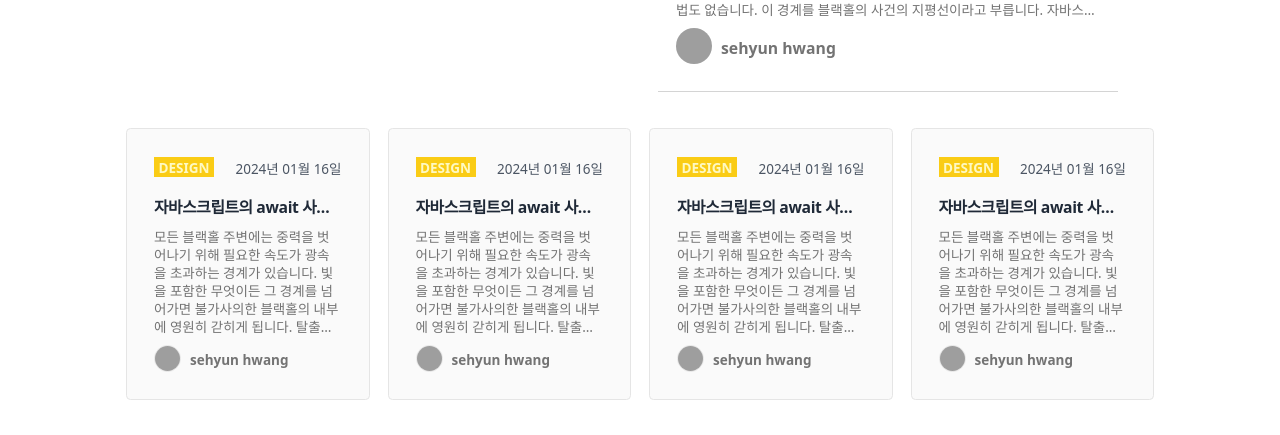
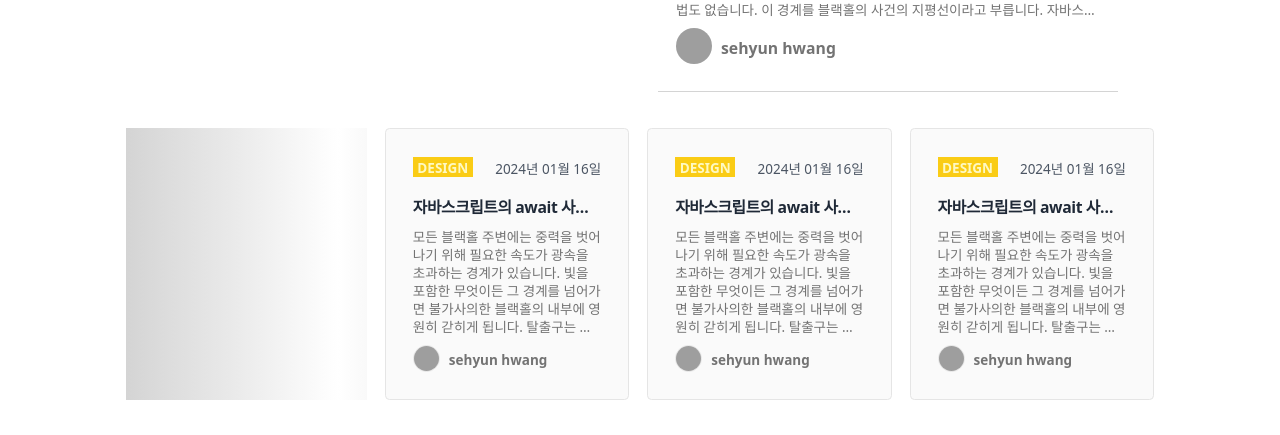
Before and after one commit to kwakseongjae/mulb, a React (Vite) app: page / in a window 1280 px wide. Shown: the part 1287-1722 px from the top of the page. Built offline with nearby package versions, Linux system fonts and the light colour scheme; grey boxes are pictures that could not be loaded.

Commit message:
Update LatestBoard.tsx

```diff
--- a/src/components/section/LatestBoard.tsx
+++ b/src/components/section/LatestBoard.tsx
@@ -16,7 +16,7 @@ function LatestBoard({ className }: Default): React.JSX.Element {
   return (
     <section
       className={`${style.xl} ${style.lg} ${style.md} ${style.sm} ${style.base} ${className}`}>
-      <TextPostCard response={PostResponse} className={board} />
+      <TextPostCard response={null} className={board} />
       <TextPostCard response={PostResponse} className={board} />
       <TextPostCard response={PostResponse} className={board} />
       <TextPostCard response={PostResponse} className={board} />
```
